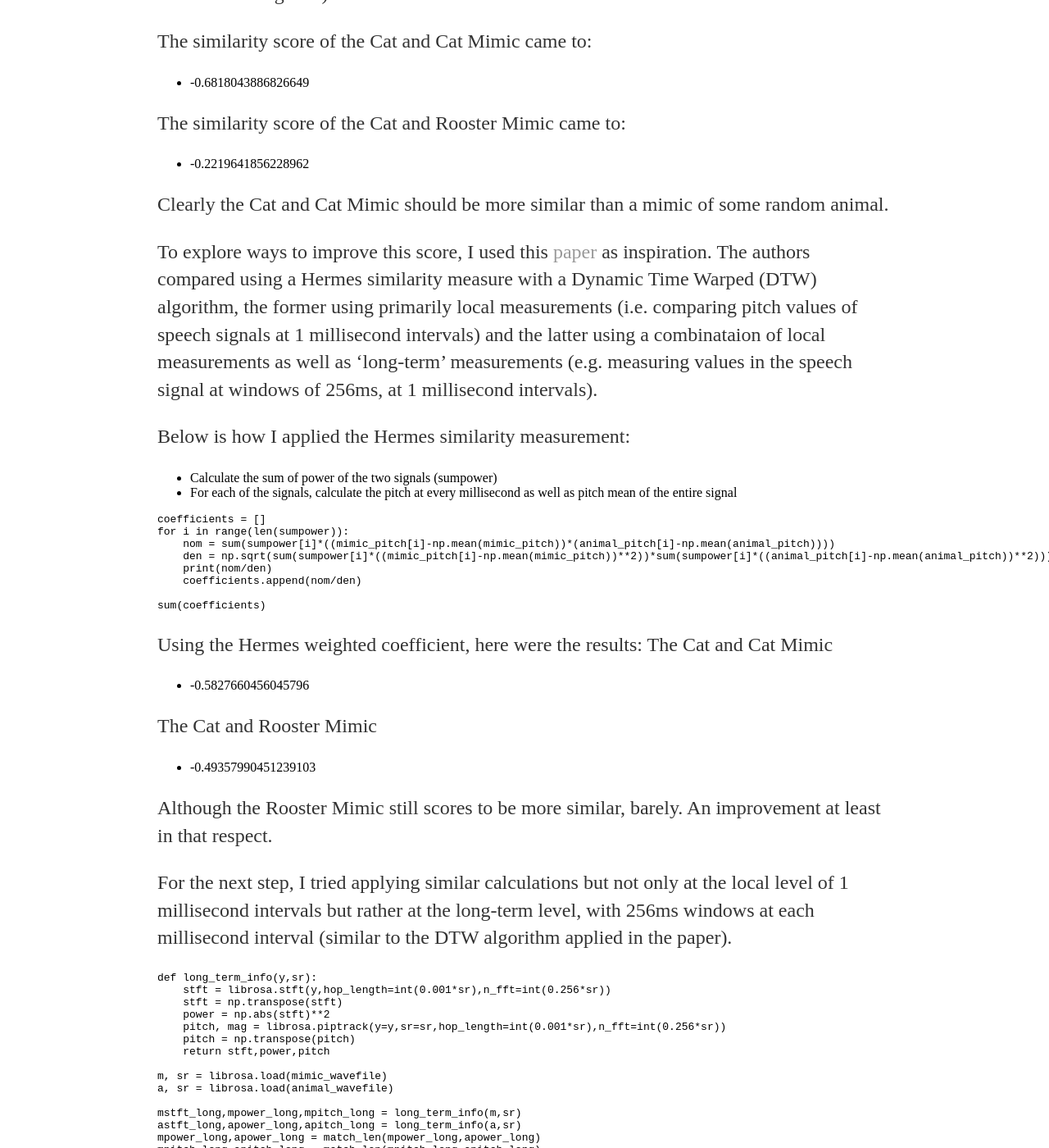
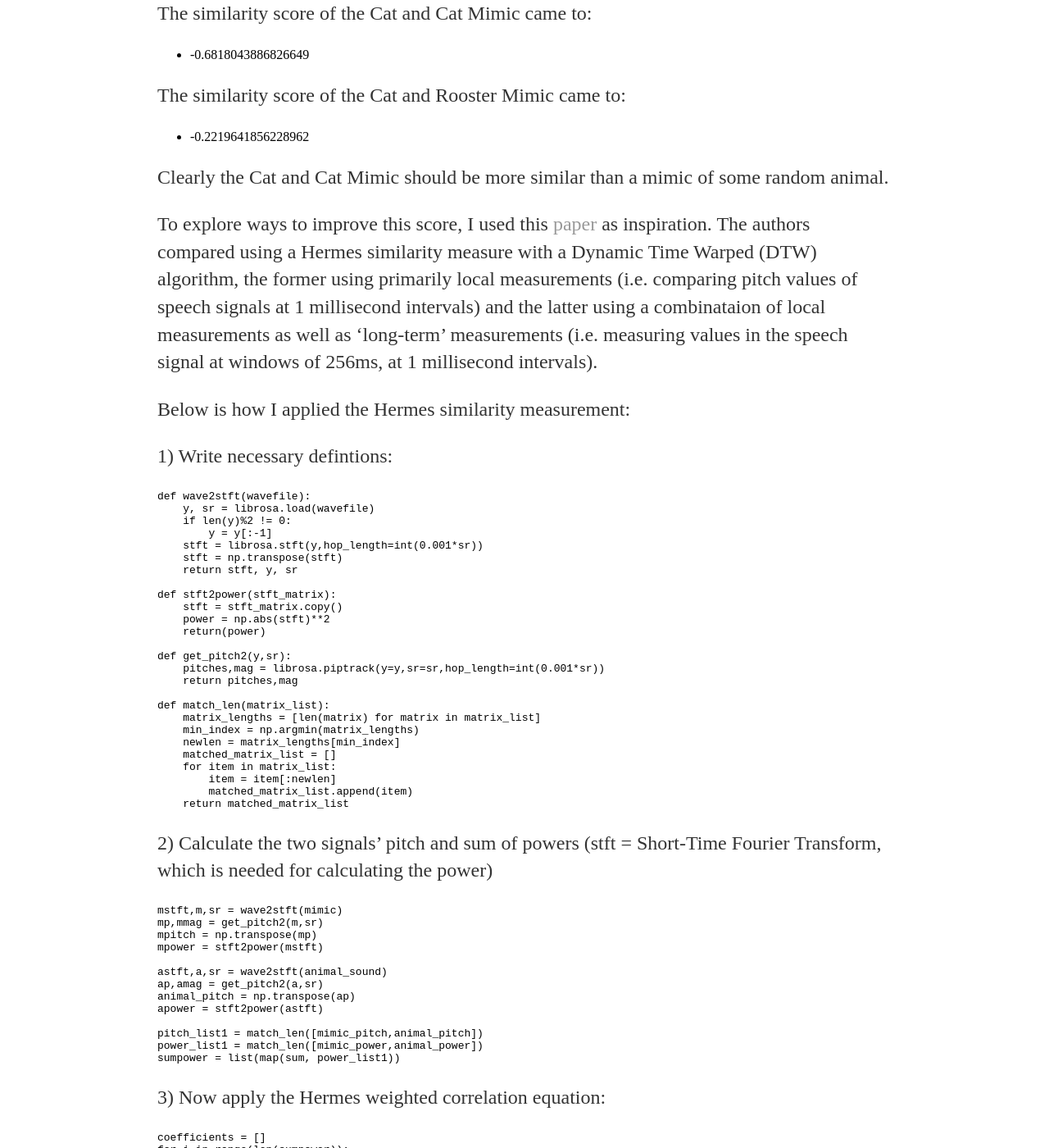
Before and after one commit to a-n-rose/a-n-rose.github.io, a Jekyll site: the page built from _posts/2018-08-29-comparing-prosody.md, in a window 1280 px wide and 1400 px high, scrolled down 2070 px. Shown: the whole window at 82% size. Built offline with Jekyll 4.4.1, drawn with Linux system fonts in a browser that asks for light colours; some of the changed text lies outside the part shown.

Commit message:
added code functions

````diff
--- a/_posts/2018-08-29-comparing-prosody.md
+++ b/_posts/2018-08-29-comparing-prosody.md
@@ -12,7 +12,7 @@ y,sr = librosa.load(wavefile)
 pitches, magnitudes = librosa.piptrack(y)
 pitches = np.transpose
 ```
-I then took the mean of the pitches along each row (i.e. along the time axis) and graphed their square-roots. This resulted in a graph that scaled the pitch curves to a similar level and kept from large jumps in pitch to catch too much of our attention. Below is what the graphs look like. First the target sound, then the mimic of that sound, and for comparison, an unrelated mimic (i.e. mimic of a rooster).
+I then took the mean of the pitches along each row (i.e. along the time axis) and graphed their square-roots. This resulted in a graph that scaled the pitch curves to a similar level and kept from large jumps in pitch to catch too much of our attention. Below is what the graphs look like.
 ##### Pitch Curve: Cute Cat Meowing
 ![Imgur](https://i.imgur.com/QCdEBRm.png)
 ##### Pitch Curve: Human Meowing
@@ -31,11 +31,58 @@ The similarity score of the Cat and Rooster Mimic came to:
 
 Clearly the Cat and Cat Mimic should be more similar than a mimic of some random animal.
 
-To explore ways to improve this score, I used this <a href="https://perso.limsi.fr/mareuil/publi/IS110831.pdf">paper</a> as inspiration. The authors compared using a Hermes similarity measure with a Dynamic Time Warped (DTW) algorithm, the former using primarily local measurements (i.e. comparing pitch values of speech signals at 1 millisecond intervals) and the latter using a combinataion of local measurements as well as 'long-term' measurements (e.g. measuring values in the speech signal at windows of 256ms, at 1 millisecond intervals).
+To explore ways to improve this score, I used this <a href="https://perso.limsi.fr/mareuil/publi/IS110831.pdf">paper</a> as inspiration. The authors compared using a Hermes similarity measure with a Dynamic Time Warped (DTW) algorithm, the former using primarily local measurements (i.e. comparing pitch values of speech signals at 1 millisecond intervals) and the latter using a combinataion of local measurements as well as 'long-term' measurements (i.e. measuring values in the speech signal at windows of 256ms, at 1 millisecond intervals).
 
 Below is how I applied the Hermes similarity measurement:
-* Calculate the sum of power of the two signals (sumpower)
-* For each of the signals, calculate the pitch at every millisecond as well as pitch mean of the entire signal
+
+1) Write necessary defintions:
+```
+def wave2stft(wavefile):
+    y, sr = librosa.load(wavefile)
+    if len(y)%2 != 0:
+        y = y[:-1]
+    stft = librosa.stft(y,hop_length=int(0.001*sr))
+    stft = np.transpose(stft)
+    return stft, y, sr
+
+def stft2power(stft_matrix):
+    stft = stft_matrix.copy()
+    power = np.abs(stft)**2
+    return(power)
+
+def get_pitch2(y,sr):
+    pitches,mag = librosa.piptrack(y=y,sr=sr,hop_length=int(0.001*sr))
+    return pitches,mag
+
+def match_len(matrix_list):
+    matrix_lengths = [len(matrix) for matrix in matrix_list]
+    min_index = np.argmin(matrix_lengths)
+    newlen = matrix_lengths[min_index]
+    matched_matrix_list = []
+    for item in matrix_list:
+        item = item[:newlen]
+        matched_matrix_list.append(item)
+    return matched_matrix_list
+```
+
+2) Calculate the two signals' pitch and sum of powers (stft = Short-Time Fourier Transform, which is needed for calculating the power)
+```
+mstft,m,sr = wave2stft(mimic)
+mp,mmag = get_pitch2(m,sr)
+mpitch = np.transpose(mp)
+mpower = stft2power(mstft)
+
+astft,a,sr = wave2stft(animal_sound)
+ap,amag = get_pitch2(a,sr)
+animal_pitch = np.transpose(ap)
+apower = stft2power(astft)
+
+pitch_list1 = match_len([mimic_pitch,animal_pitch])
+power_list1 = match_len([mimic_power,animal_power])
+sumpower = list(map(sum, power_list1))
+```
+
+3) Now apply the Hermes weighted correlation equation:
 
 ```
 coefficients = []
@@ -55,7 +102,7 @@ The Cat and Cat Mimic
 The Cat and Rooster Mimic
 * -0.49357990451239103
 
-Although the Rooster Mimic still scores to be more similar, barely. An improvement at least in that respect.
+The Rooster Mimic now barely scores to be more similar. An improvement at least in that respect.
 
 For the next step, I tried applying similar calculations but not only at the local level of 1 millisecond intervals but rather at the long-term level, with 256ms windows at each millisecond interval (similar to the DTW algorithm applied in the paper).
 
````
